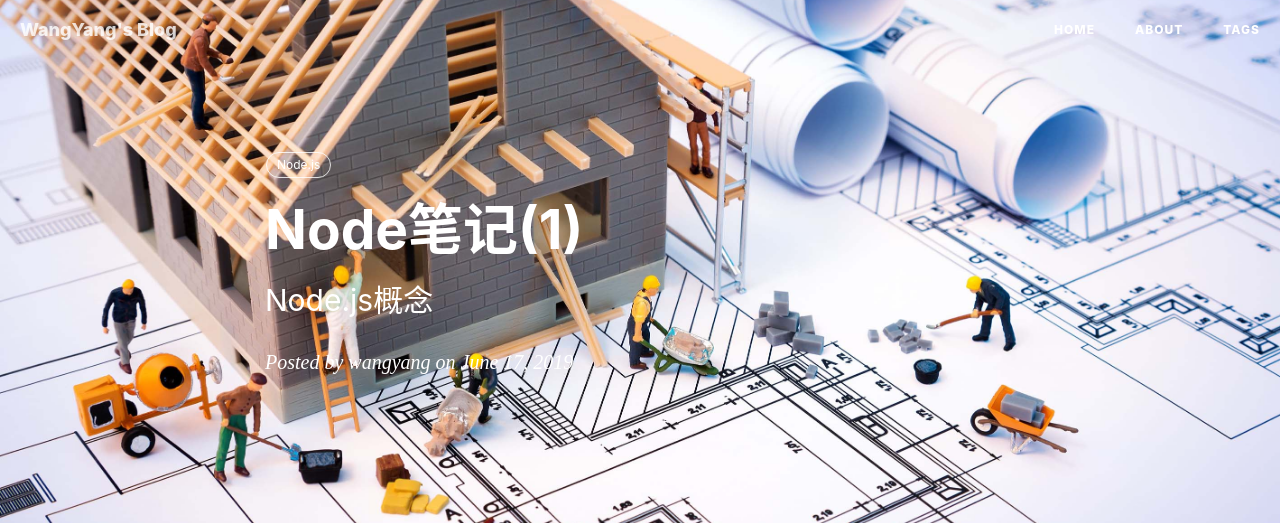
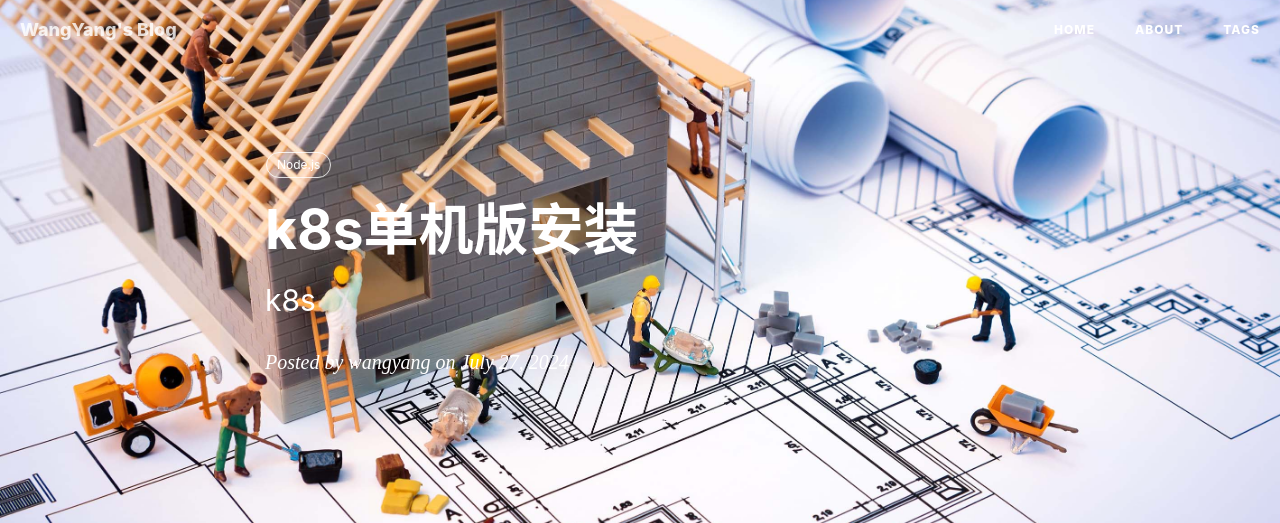
Before and after one commit to wangyang1996/wangyang1996.github.io, a Jekyll site: the page built from _posts/2024-7-27-k8s.md, in a window 1280 px wide and 1400 px high. Shown: the top 523 px of the window. Built offline with Jekyll 4.4.1, drawn with Linux system fonts in a browser that asks for light colours; nearby versions of some CDN libraries; comment, search, counter and statistics services are not loaded; some of the changed text lies outside the part shown; grey boxes are pictures that could not be loaded.

Commit message:
upload img

```diff
--- a/_posts/2024-7-27-k8s.md
+++ b/_posts/2024-7-27-k8s.md
@@ -1,8 +1,8 @@
 ---
 layout:     post                    # 使用的布局（不需要改）
-title:      Node笔记(1)            # 标题
-subtitle:   Node.js概念                     #副标题
-date:       2019-06-17             # 时间
+title:      k8s单机版安装            # 标题
+subtitle:   k8s                     #副标题
+date:       2024-07-27             # 时间
 author:     wangyang                     # 作者
 header-img: img/post-bg-map.jpg    #这篇文章标题背景图片
 catalog: true                       # 是否归档
@@ -41,3 +41,6 @@ package.json 属性说明
 * `$ npm search key_word` &nbsp;&nbsp; 搜索和key_word相关的模块；
 * `$ npm view module_name` &nbsp;&nbsp; package.json文件和相关属性；
 * `$ npm help command_name` &nbsp;&nbsp; 查看npm指令的帮助文档。
+
+
+<img src="https://github.com/wangyang1996/wangyang1996.github.io/tree/master/img/md-img/test.jpg">
```
Also changed, not shown: img/md-img/test.jpg (added).
